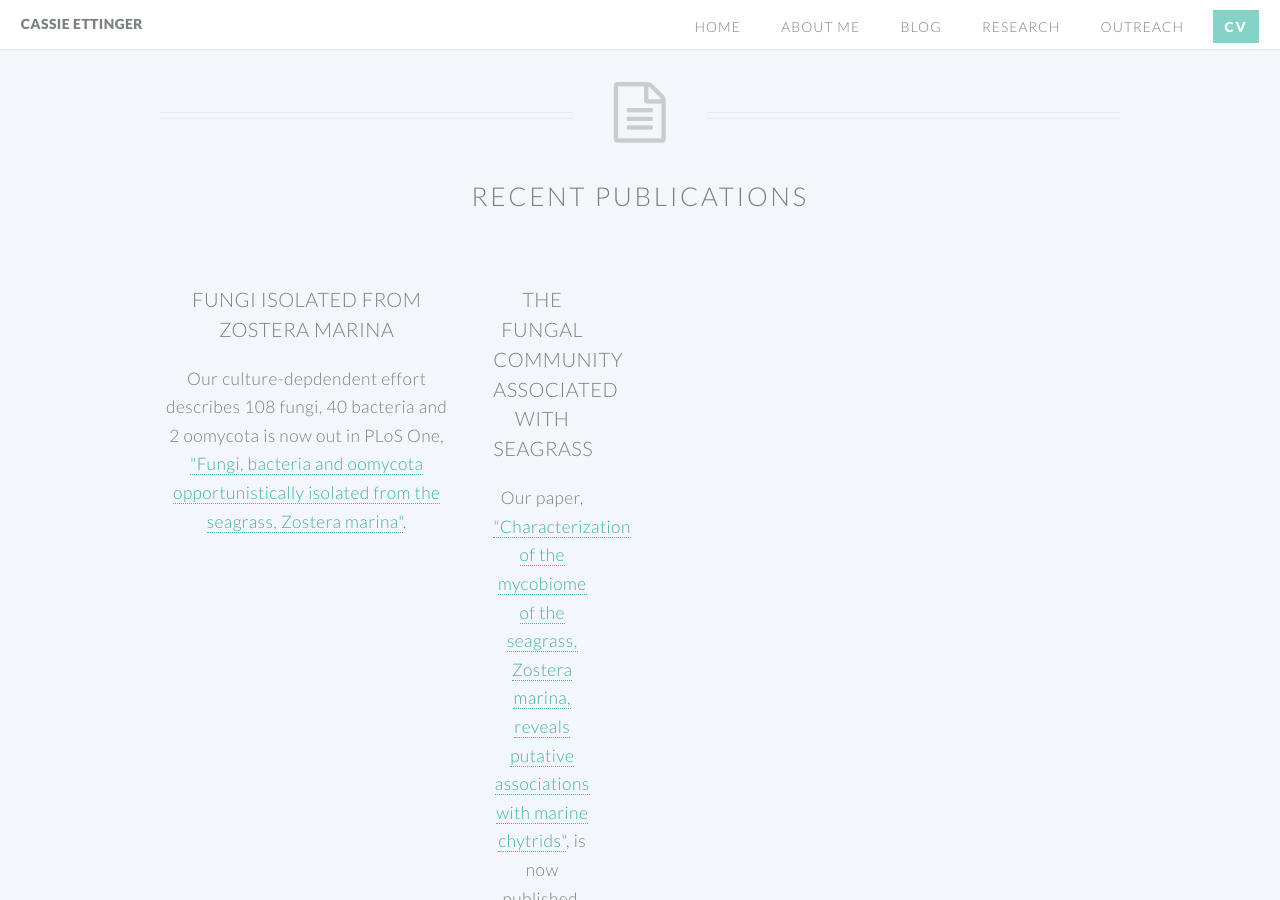
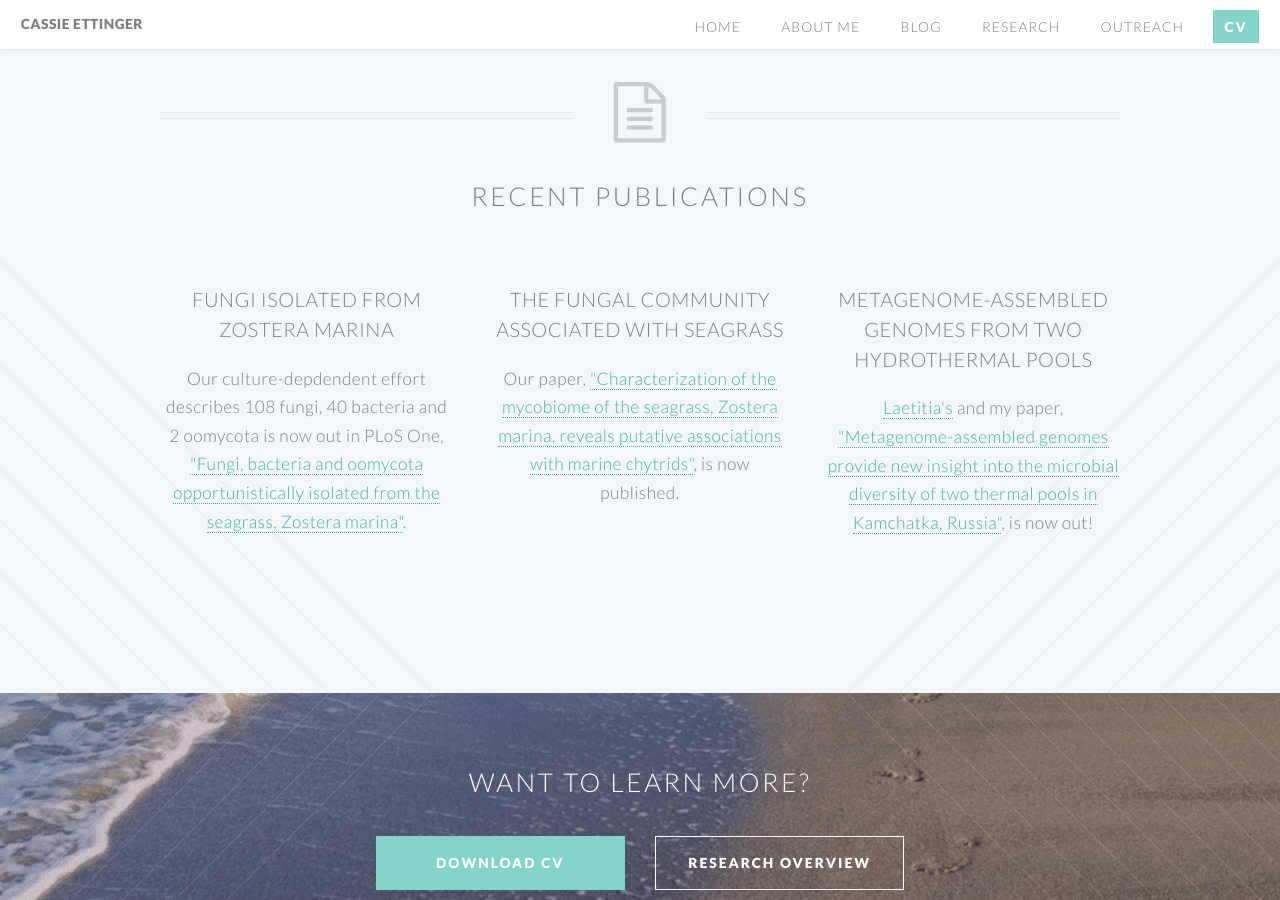
Before and after one commit to marinalaforgia/casett.github.io, a Jekyll site: the page built from index.html, in a window 1280 px wide and 900 px high, scrolled down 1246 px. Built offline with Jekyll 4.4.1, drawn with Linux system fonts in a browser that asks for light colours.

Commit message:
Fixed index

```diff
--- a/index.html
+++ b/index.html
@@ -63,9 +63,6 @@ layout: landing-page
 
 							<div class="4u">
 
-
-							<div class="4u">
-
 								<section>
 
 									<header>
```
